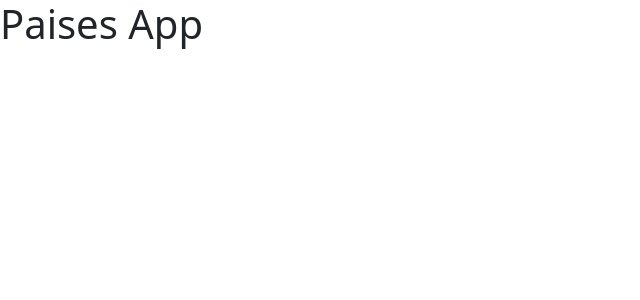
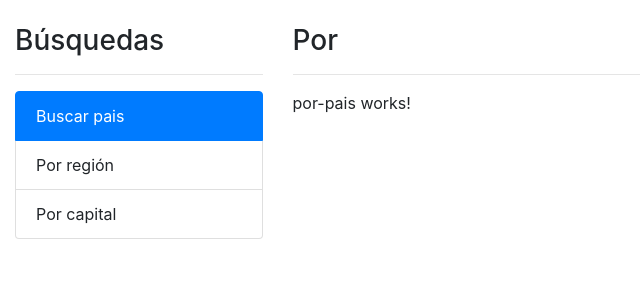
Before and after one commit to franmc01/Angular-PaisesApp, an Angular app: page / in a window 1280 px wide. Shown: the top 300 px of the page, without its empty margins (0-640 px from the left). Built offline with nearby package versions, Linux system fonts and the light colour scheme.

Commit message:
Aplicando el router link

```diff
--- a/src/app/app.component.html
+++ b/src/app/app.component.html
@@ -1 +1,16 @@
-<h1>Paises App</h1>
+<div class="row container mt-4">
+  <div class="col-3">
+    <h3>Búsquedas</h3>
+    <hr>
+    <ul class="list-group">
+      <li routerLink="" routerLinkActive="active" [routerLinkActiveOptions]="{exact:true}" class="list-group-item"> Buscar pais </li>
+      <li routerLink="/region" routerLinkActive="active" class="list-group-item"> Por región </li>
+      <li routerLink="/capital" routerLinkActive="active" class="list-group-item"> Por capital </li>
+    </ul>
+  </div>
+  <div class="col">
+    <h3>Por</h3>
+    <hr>
+    <router-outlet></router-outlet>
+  </div>
+</div>
--- a/src/app/app.module.ts
+++ b/src/app/app.module.ts
@@ -4,6 +4,7 @@ import { NgModule } from '@angular/core';
 import { AppComponent } from './app.component';
 import { PaisModule } from './pais/pais.module';
 import { SharedModule } from './shared/shared.module';
+import { AppRoutingModule } from './app-routing.module';
 
 @NgModule({
   declarations: [
@@ -12,7 +13,8 @@ import { SharedModule } from './shared/shared.module';
   imports: [
     BrowserModule,
     PaisModule,
-    SharedModule
+    SharedModule,
+    AppRoutingModule
   ],
   providers: [],
   bootstrap: [AppComponent]
--- a/src/index.html
+++ b/src/index.html
@@ -7,11 +7,12 @@
   <meta name="viewport" content="width=device-width, initial-scale=1">
   <link rel="icon" type="image/x-icon" href="favicon.ico">
   <!-- CSS only -->
-<link href="https://cdn.jsdelivr.net/npm/bootstrap@5.0.0-beta1/dist/css/bootstrap.min.css" rel="stylesheet" integrity="sha384-giJF6kkoqNQ00vy+HMDP7azOuL0xtbfIcaT9wjKHr8RbDVddVHyTfAAsrekwKmP1" crossorigin="anonymous">
+  <link rel="stylesheet" href="https://cdn.jsdelivr.net/npm/bootstrap@4.6.0/dist/css/bootstrap.min.css" integrity="sha384-B0vP5xmATw1+K9KRQjQERJvTumQW0nPEzvF6L/Z6nronJ3oUOFUFpCjEUQouq2+l" crossorigin="anonymous">
 </head>
 <body>
   <app-root></app-root>
   <!-- JavaScript Bundle with Popper -->
-<script src="https://cdn.jsdelivr.net/npm/bootstrap@5.0.0-beta1/dist/js/bootstrap.bundle.min.js" integrity="sha384-ygbV9kiqUc6oa4msXn9868pTtWMgiQaeYH7/t7LECLbyPA2x65Kgf80OJFdroafW" crossorigin="anonymous"></script>
+  <script src="https://code.jquery.com/jquery-3.5.1.slim.min.js" integrity="sha384-DfXdz2htPH0lsSSs5nCTpuj/zy4C+OGpamoFVy38MVBnE+IbbVYUew+OrCXaRkfj" crossorigin="anonymous"></script>
+  <script src="https://cdn.jsdelivr.net/npm/bootstrap@4.6.0/dist/js/bootstrap.bundle.min.js" integrity="sha384-Piv4xVNRyMGpqkS2by6br4gNJ7DXjqk09RmUpJ8jgGtD7zP9yug3goQfGII0yAns" crossorigin="anonymous"></script>
 </body>
 </html>
```
Also changed, not shown: src/app/app-routing.module.ts (added, +44 -0 lines).
